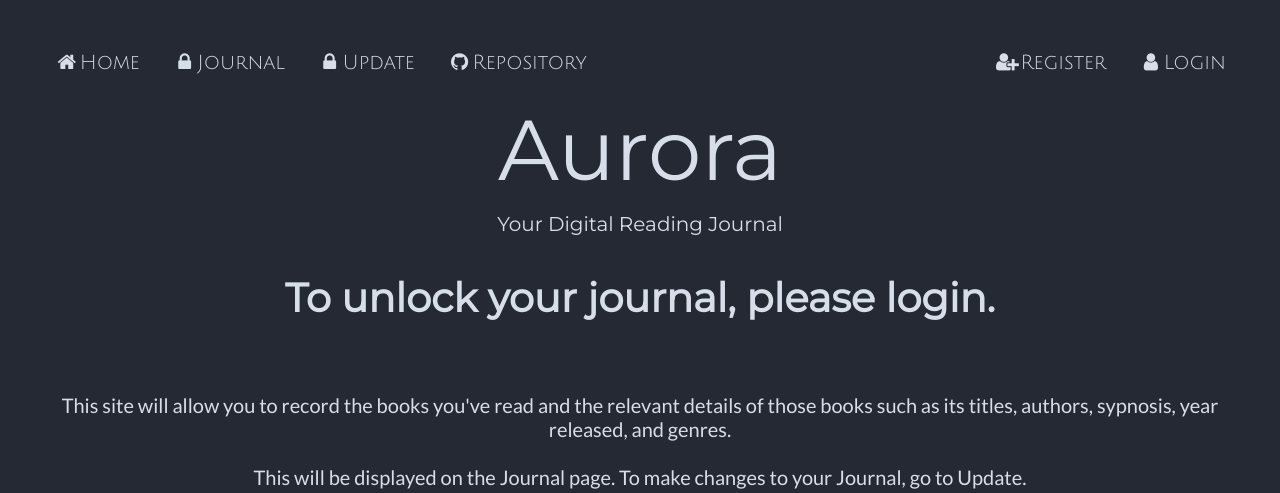
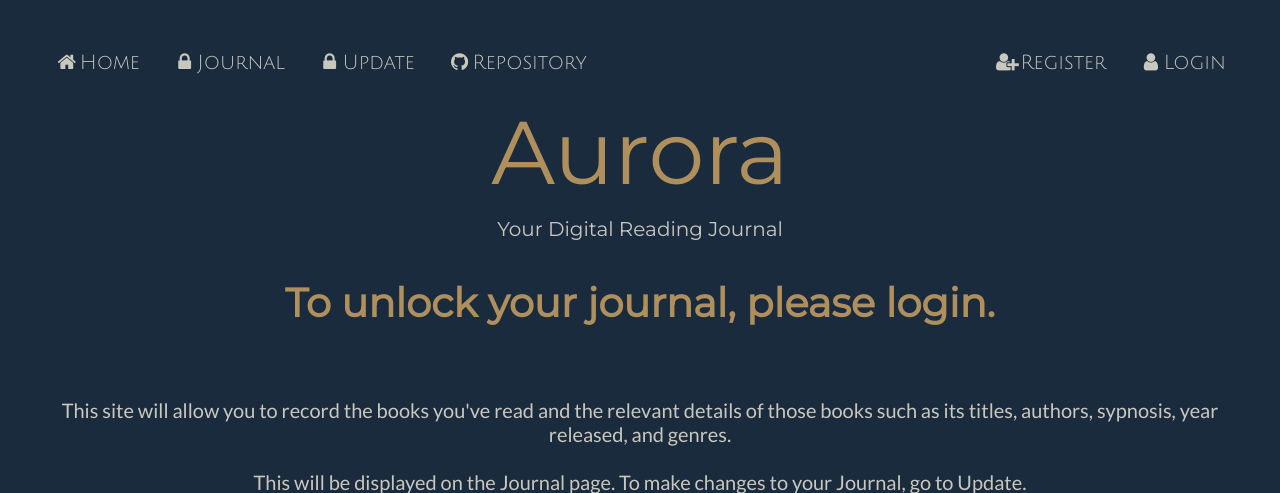
Before and after one commit to StephenHuang17253/aurora, a Flask app: page / in a window 1280 px wide. Shown: the top 493 px of the page. Run offline with Flask 2, Linux system fonts and the light colour scheme.

Commit message:
0.28 - Revert site back to old colour theme

```diff
--- a/static/styles.css
+++ b/static/styles.css
@@ -6,24 +6,24 @@
 @import url('https://fonts.googleapis.com/css2?family=Roboto&display=swap');
 
 /*Nord Colour Theme */
-
+/*
 :root {
     --bg-color: #242933;
     --main-color: #d8dee9;
     --sub-color: #617b94;
     --text-color: #d8dee9;
 }
-
+*/
 
 /*Rudy Colour Theme */
-/*
+
 :root {
     --bg-color: #1a2b3e;
     --main-color: #af8f5c;
     --sub-color: #3a506c;
     --text-color: #c9c8bf;
     }
-*/
+
 body {
     font-family: "Lato";
     color: var(--text-color) ;
@@ -43,14 +43,13 @@ h1 {
 header {
     font-family: "Montserrat";
     color:   var(--main-color) ;
-    font-size: 425%;
+    font-size: 445%;
     padding: 10px;
 }
 
 subhead {
     font-family: "Montserrat";
     padding: 10px;
-    color:   var(--main-color) ;
 }
 
 
```
